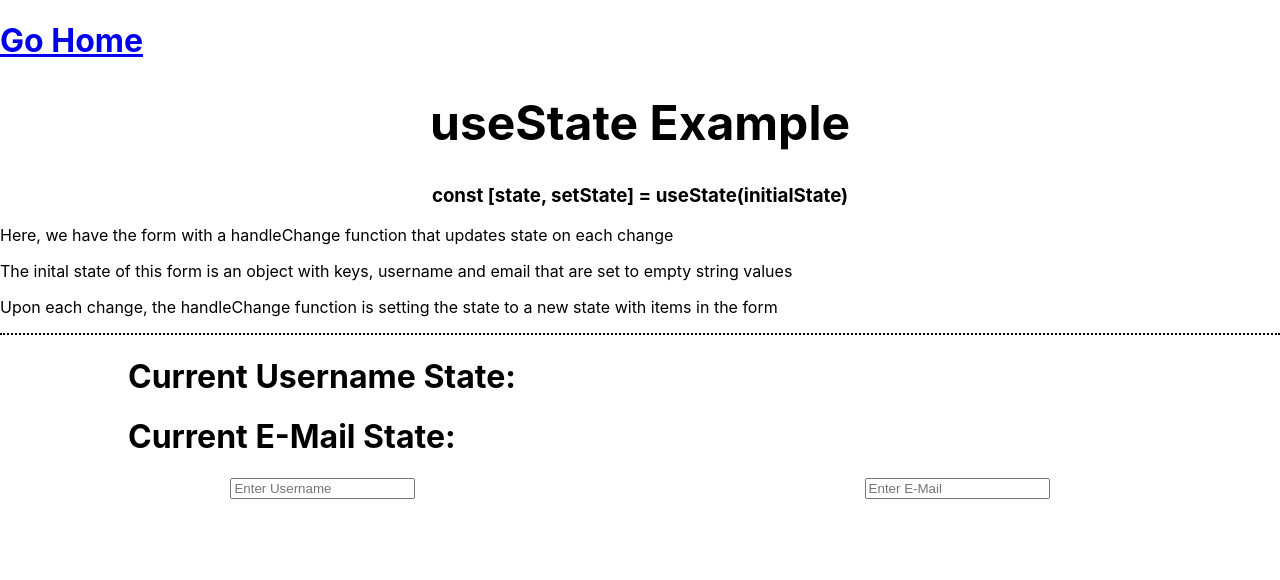
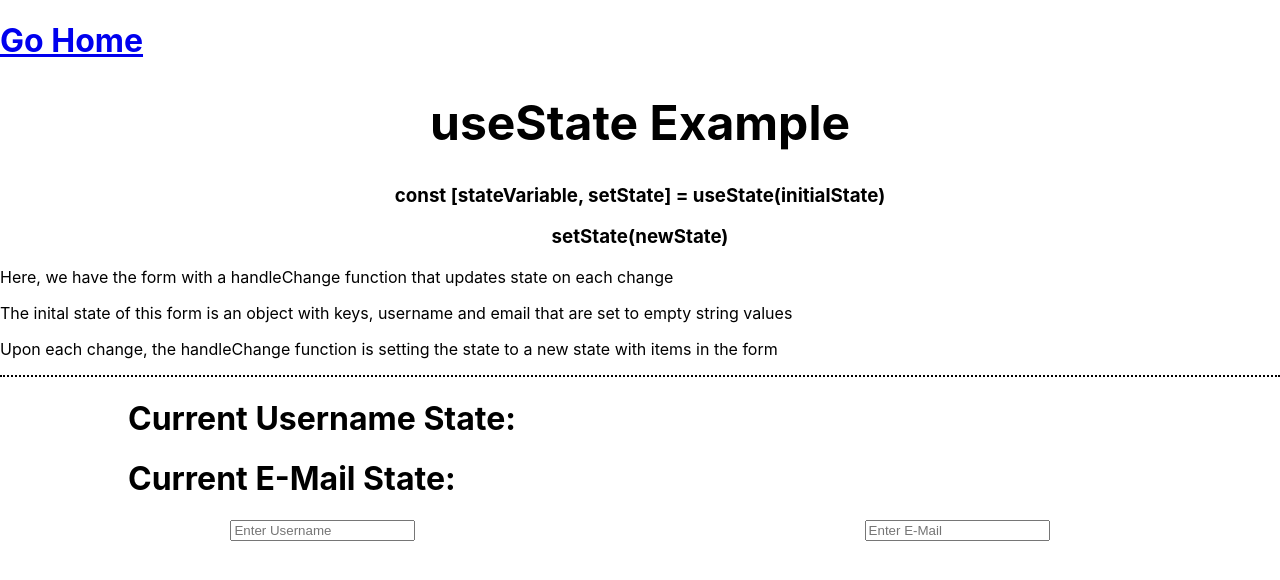
Before and after one commit to knguyen111601/React_Hook_Notes_Examples, a React (Create React App) app: page /useState in a window 1280 px wide. Shown: the top 580 px of the page. Built offline with nearby package versions, Linux system fonts and the light colour scheme.

Commit message:
adding example line of codes for each hook

```diff
--- a/src/pages/StateTutorial.js
+++ b/src/pages/StateTutorial.js
@@ -17,7 +17,8 @@ const StateTutorial = () => {
     return <>
     <div style={{borderBottom:"2px dotted black"}}>
         <h1 style={{textAlign:"center", fontSize:"3em"}}>useState Example</h1>
-        <h3 style={{textAlign:"center"}}>const [state, setState] = useState(initialState)</h3>
+        <h3 style={{textAlign:"center"}}>const [stateVariable, setState] = useState(initialState)</h3>
+        <h3 style={{textAlign:"center"}}>setState(newState)</h3>
         <p>Here, we have the form with a handleChange function that updates state on each change</p>
         <p>The inital state of this form is an object with keys, username and email that are set to empty string values</p>
         <p>Upon each change, the handleChange function is setting the state to a new state with items in the form</p>
```
